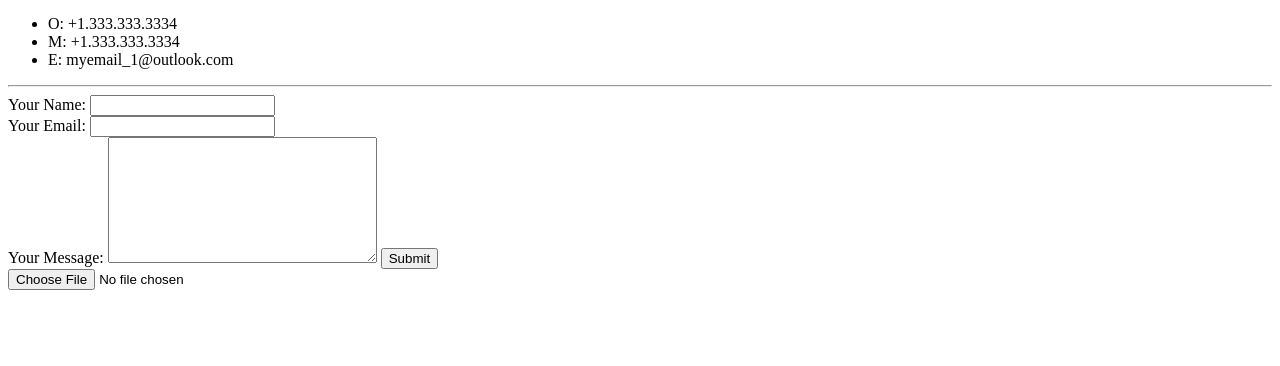
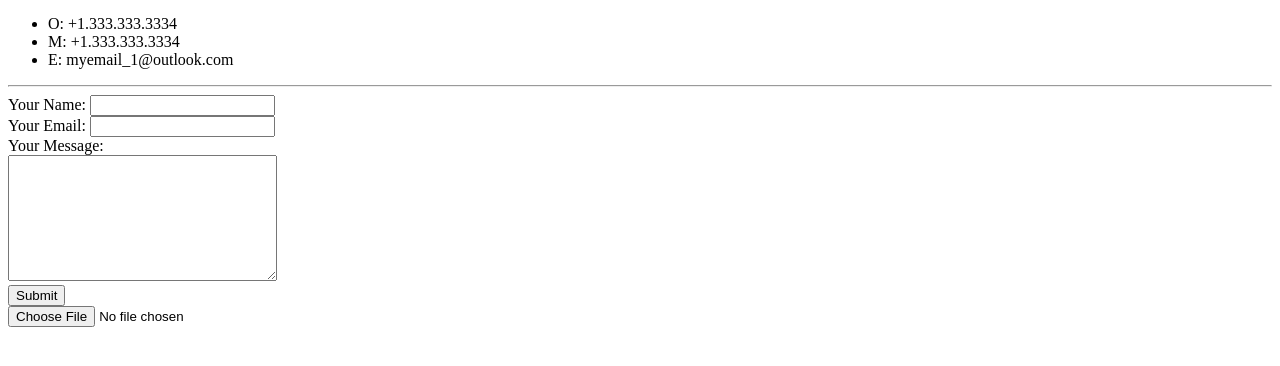
Before and after one commit to george-chen1/cv, a plain HTML site: page contact-me.html in a window 1280 px wide. Shown: the part 44-410 px from the top of the page. Drawn offline with Linux system fonts and the light colour scheme.

Commit message:
Update contact-me.html

```diff
--- a/contact-me.html
+++ b/contact-me.html
@@ -20,8 +20,8 @@
     <input type="text" name="yourName" value=""><br>
     <label for="">Your Email:</label>
     <input type="email" name="yourEmail"><br>
-    <label for="">Your Message:</label>
-    <textarea name="yourMessage" rows="8" cols="31"></textarea>
+    <label for="">Your Message:</label><br>
+    <textarea name="yourMessage" rows="8" cols="31"></textarea><br>
     <input type="submit" name=""><br>
     <input type="file" name="" value="">
 
```
